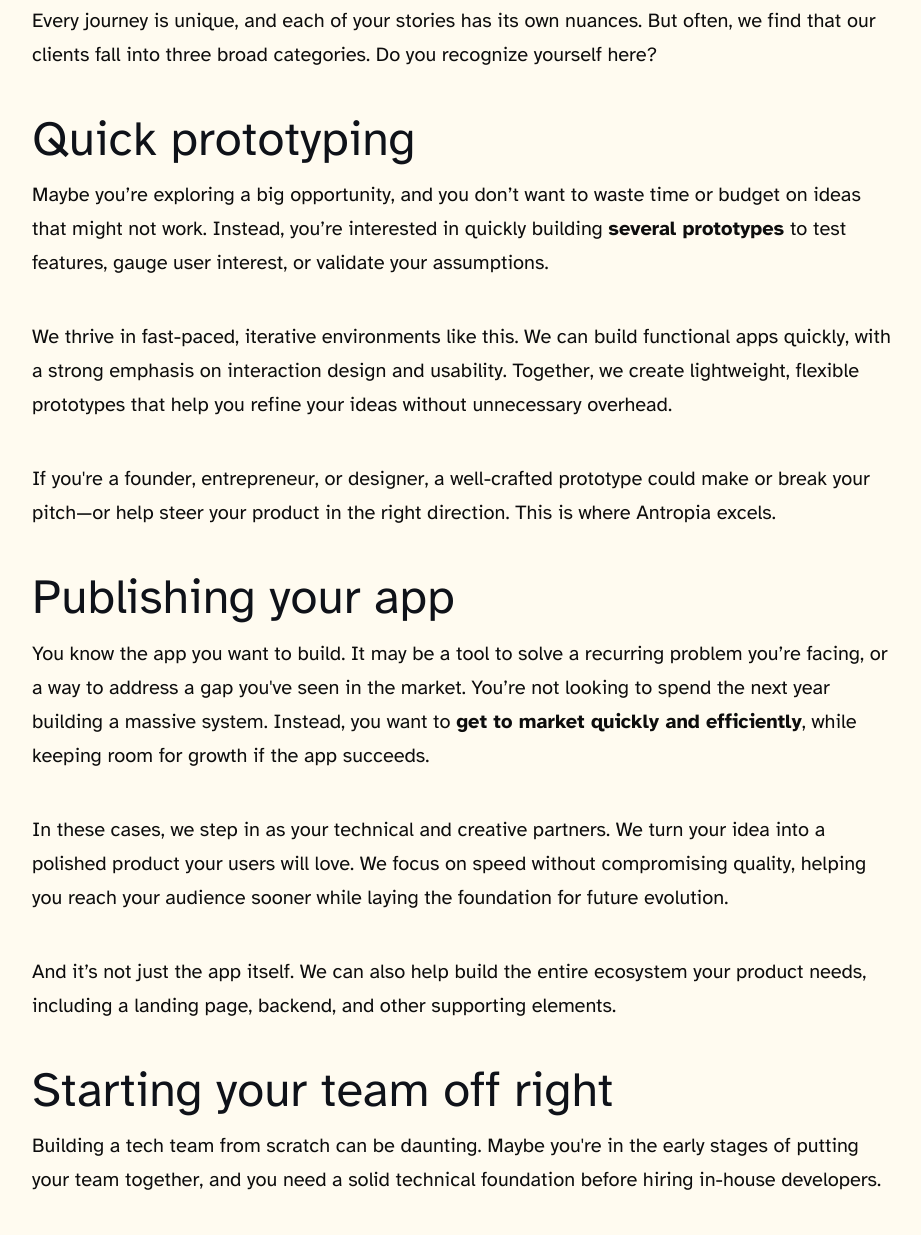
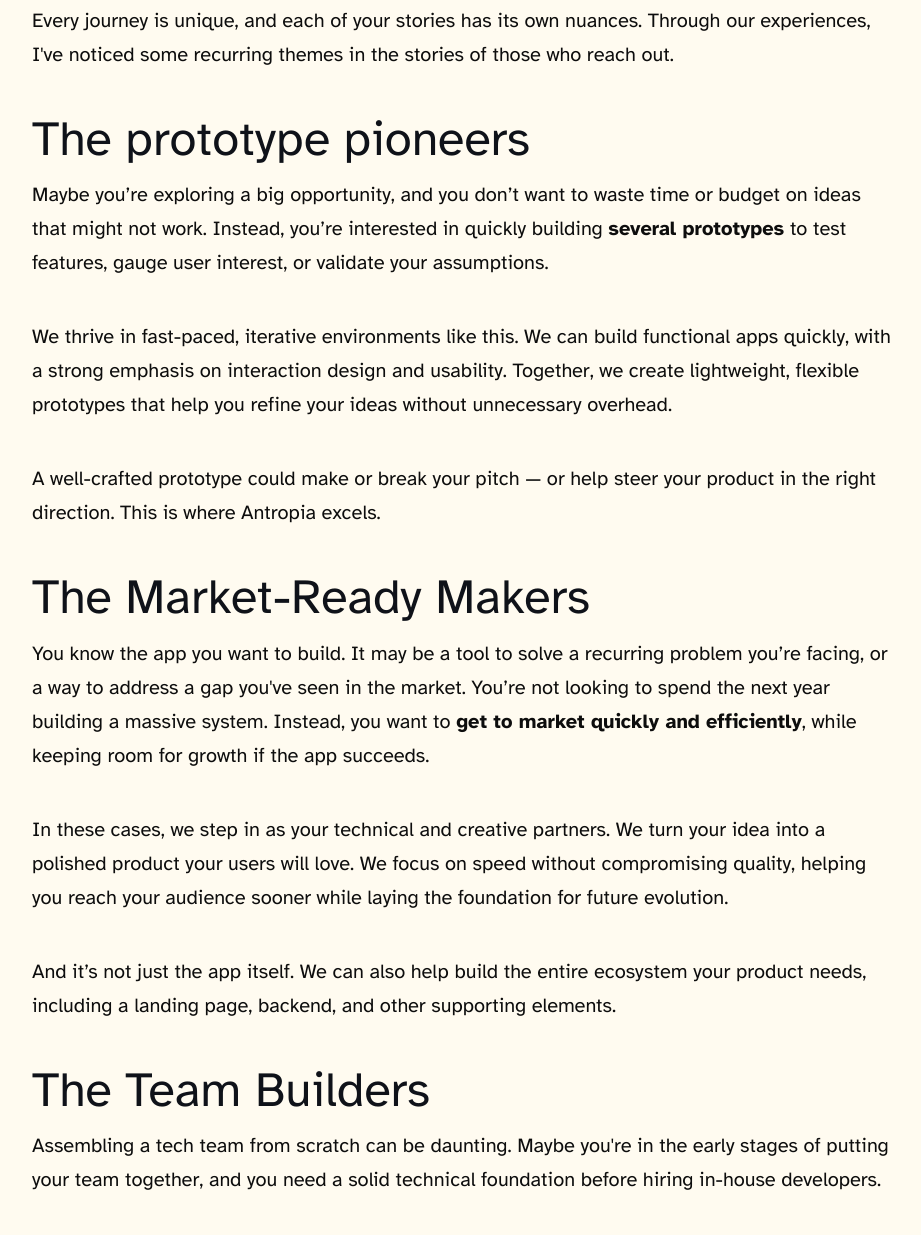
Before and after one commit to Serchinastico/blog.serchinastico.com, an Astro site: page /drafts/is-antropia-for-you in a window 1280 px wide. Shown: the part 998-2233 px from the top of the page, without its empty margins (178-1099 px from the left). Built offline with nearby package versions, Linux system fonts and the light colour scheme; Astro itself is replaced by a stand-in of ours.

Commit message:
Tweak antropia blogposts

```diff
--- a/src/content/drafts/is-antropia-for-you.mdx
+++ b/src/content/drafts/is-antropia-for-you.mdx
@@ -10,17 +10,17 @@ Today I want to take a different approach. Rather than focusing on us, I want to
 
 # Who are you?
 
-Every journey is unique, and each of your stories has its own nuances. But often, we find that our clients fall into three broad categories. Do you recognize yourself here?
+Every journey is unique, and each of your stories has its own nuances. Through our experiences, I've noticed some recurring themes in the stories of those who reach out.
 
-## Quick prototyping
+## The prototype pioneers
 
 Maybe you’re exploring a big opportunity, and you don’t want to waste time or budget on ideas that might not work. Instead, you’re interested in quickly building **several prototypes** to test features, gauge user interest, or validate your assumptions.
 
 We thrive in fast-paced, iterative environments like this. We can build functional apps quickly, with a strong emphasis on interaction design and usability. Together, we create lightweight, flexible prototypes that help you refine your ideas without unnecessary overhead.
 
-If you're a founder, entrepreneur, or designer, a well-crafted prototype could make or break your pitch—or help steer your product in the right direction. This is where Antropia excels.
+A well-crafted prototype could make or break your pitch — or help steer your product in the right direction. This is where Antropia excels.
 
-## Publishing your app
+## The Market-Ready Makers
 
 You know the app you want to build. It may be a tool to solve a recurring problem you’re facing, or a way to address a gap you've seen in the market. You’re not looking to spend the next year building a massive system. Instead, you want to **get to market quickly and efficiently**, while keeping room for growth if the app succeeds.
 
@@ -28,9 +28,9 @@ In these cases, we step in as your technical and creative partners. We turn your
 
 And it’s not just the app itself. We can also help build the entire ecosystem your product needs, including a landing page, backend, and other supporting elements.
 
-## Starting your team off right
+## The Team Builders
 
-Building a tech team from scratch can be daunting. Maybe you're in the early stages of putting your team together, and you need a solid technical foundation before hiring in-house developers.
+Assembling a tech team from scratch can be daunting. Maybe you're in the early stages of putting your team together, and you need a solid technical foundation before hiring in-house developers.
 
 In this scenario, we act as your temporary technical team. We specialize in helping you set the groundwork for **scalable, maintainable apps**. From defining best practices to designing architecture, we ensure your project has a clean, solid starting point.
 
--- a/src/content/drafts/our-work.mdx
+++ b/src/content/drafts/our-work.mdx
@@ -12,9 +12,14 @@ Out of respect and privacy for our clients, we are omitting identifiable informa
 
 # App #1
 
-Our first client came with a working mobile app, but they pivoted so much with the feedback they received from it, they ditched it and wanted to build a new one. We started off by creating a non-functional prototype with [React Native](https://reactnative.dev/) and [Expo](https://expo.dev/). The app used [fake data](https://github.com/faker-js/faker) to fill in the screens, and it simulated API calls to show loading states and errors. This first prototype gave us a lot of information to take on the next step of the project, it allowed us to test the usability patterns that better suited the app, it gave us clarity to build the Backend/API and helped us prioritize features.
+Our first client came with a working mobile app with a lot of feedback. They decided to pivot, and in the process, they ditched the app and went to build a new one. We started off by creating a non-functional prototype with [React Native](https://reactnative.dev/) and [Expo](https://expo.dev/). The app used [fake data](https://github.com/faker-js/faker) to fill in the screens, and it simulated API calls to show loading states and errors. This first prototype gave us a lot of information to take on the next step of the project:
 
-We evolved the prototype into a fully-fledged app in no time, using
+- We were able to **validate entire features** with very little effort. We understood how different parts of the app interacted between them, found potential issues, and managed to find what was the core of the app, without hurting simplicity.
+- We **tested** a myriad of user **interactions and components**, how they played together and more importantly, we were able to _feel_ the designs.
+- The in-house team was able to build the API blazingly fast. In this phase, the data model and the points of interaction with the backend, were crystal clear.
+
+We evolved the prototype into a fully-fledged app in virtually no time. We found that by using the right abstractions in code, we were able to gradually integrate with the in-progress API seemlessly.
+
 
 
 - Client with an
```
